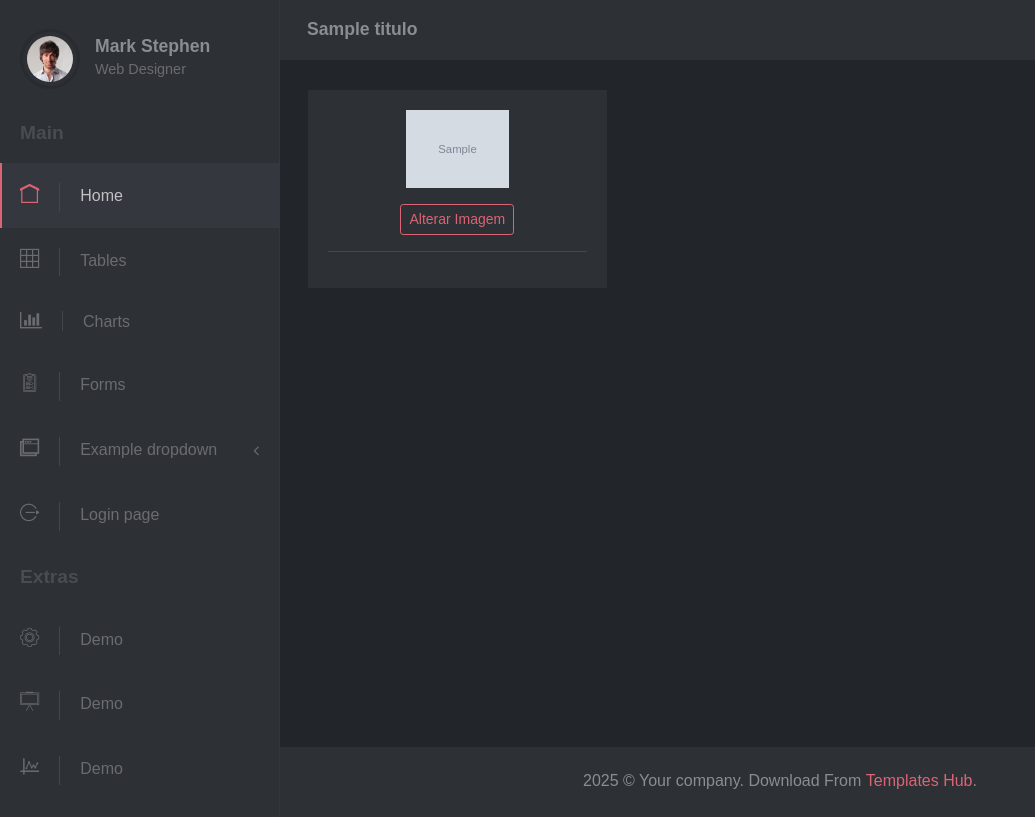
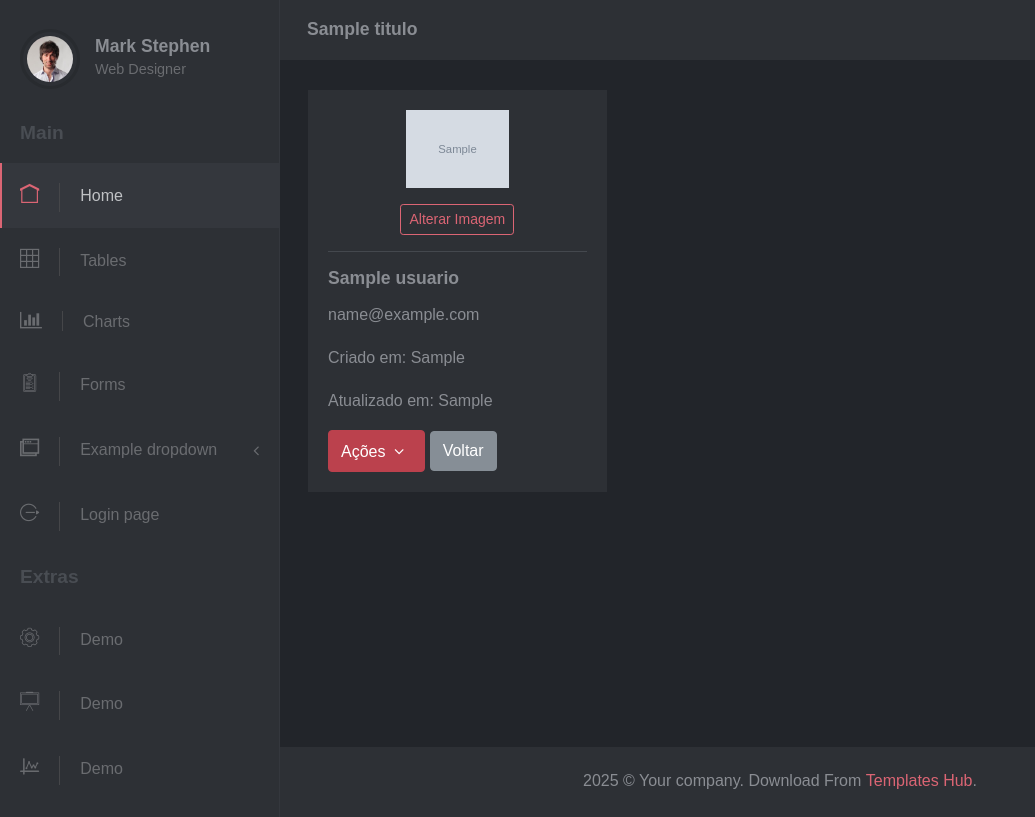
Before and after one commit to godoy405/ordemservico, a CodeIgniter 4 app: the page made by app/Views/Usuarios/exibir.php in a window 1280 px wide. Shown: the part 358-1175 px from the top of the page, without its empty margins (0-1035 px from the left). Run offline with PHP 8.4 and a stand-in for CodeIgniter, Linux system fonts and the light colour scheme; the template is opened without the code that fills it: most values are stand-ins (such as "Sample title", 1, 10 or a date in 2020); grey boxes marked "Sample" are stand-in pictures; some libraries are stand-ins or nearby versions; some web fonts are replaced.

Commit message:
Trabalhando na view exibir parte 2

```diff
--- a/app/Views/Usuarios/exibir.php
+++ b/app/Views/Usuarios/exibir.php
@@ -1,27 +1,19 @@
 <?php echo $this->extend('Layout/principal') ?>
 
-
-<?php echo $this->section('titulo'); ?> <?php echo $titulo; ?> <?php echo $this->endSection(); ?>
-
-
-
+<?php echo $this->section('titulo'); ?>
+    <?php echo $titulo; ?>
+<?php echo $this->endSection(); ?>
 
 <?php echo $this->section('estilos'); ?>
-
-<!-- Aqui coloco os estilos da view -->
-
+    <!-- Aqui coloco os estilos da view -->
 <?php echo $this->endSection(); ?>
 
-
-
-
 <?php echo $this->section('conteudo'); ?>
-
     <div class="row">
         <div class="col-lg-4">
             <div class="block">
                 <div class="text-center">
-                    <?php if($usuario->imagem == null):?>
+                    <?php if($usuario->imagem == null): ?>
                         <img src="<?php echo site_url('recursos/img/usuario_sem_imagem.png'); ?>" class="card-img-top" style="width: 40%;" alt="Usuário sem imagem">
                     <?php else: ?>
                         <img src="<?php echo site_url("usuario/imagem/$usuario->imagem"); ?>" class="card-img-top" style="width: 40%;" alt="<?php echo esc($usuario->nome); ?>">
@@ -30,17 +22,28 @@
                     <a href="<?php echo site_url("usuarios/editarimagem/$usuario->id") ?>" class="btn btn-outline-primary btn-sm mt-3">Alterar Imagem</a>
                 </div>
                 <hr class="border-secondary">
-            </div>
+
+                <h5 class="card-title mt-2"><?php echo esc($usuario->nome);?></h5>
+                <p class="card-text"> <?php echo $usuario->email;?></p>
+                <p class="card-text">Criado em: <?php echo $usuario->criado_em;?></p>
+                <p class="card-text">Atualizado em: <?php echo $usuario->atualizado_em;?></p>
+                <!-- Example single danger button -->
+                <div class="btn-group">
+                    <button type="button" class="btn btn-danger dropdown-toggle" data-toggle="dropdown" aria-haspopup="true" aria-expanded="false">
+                        Ações
+                    </button>
+                    <div class="dropdown-menu">
+                        <a class="dropdown-item" href="<?php echo site_url("usuario/editar/$usuario->id"); ?>">Editar usuário</a>
+                        <div class="dropdown-divider"></div>
+                        <a class="dropdown-item" href="#">Separated link</a>
+                    </div>
+                </div>
+                <a href="<?php echo site_url("usuarios") ?>" class="btn btn-secondary ml-2">Voltar</a>
+            </div> <!-- ./block -->
         </div>
     </div>
-
 <?php echo $this->endSection(); ?>
 
-
-
-
 <?php echo $this->section('scripts'); ?>
-
-<!-- Aqui coloco os scripts da view -->
-
+    <!-- Aqui coloco os scripts da view -->
 <?php echo $this->endSection(); ?>
```
